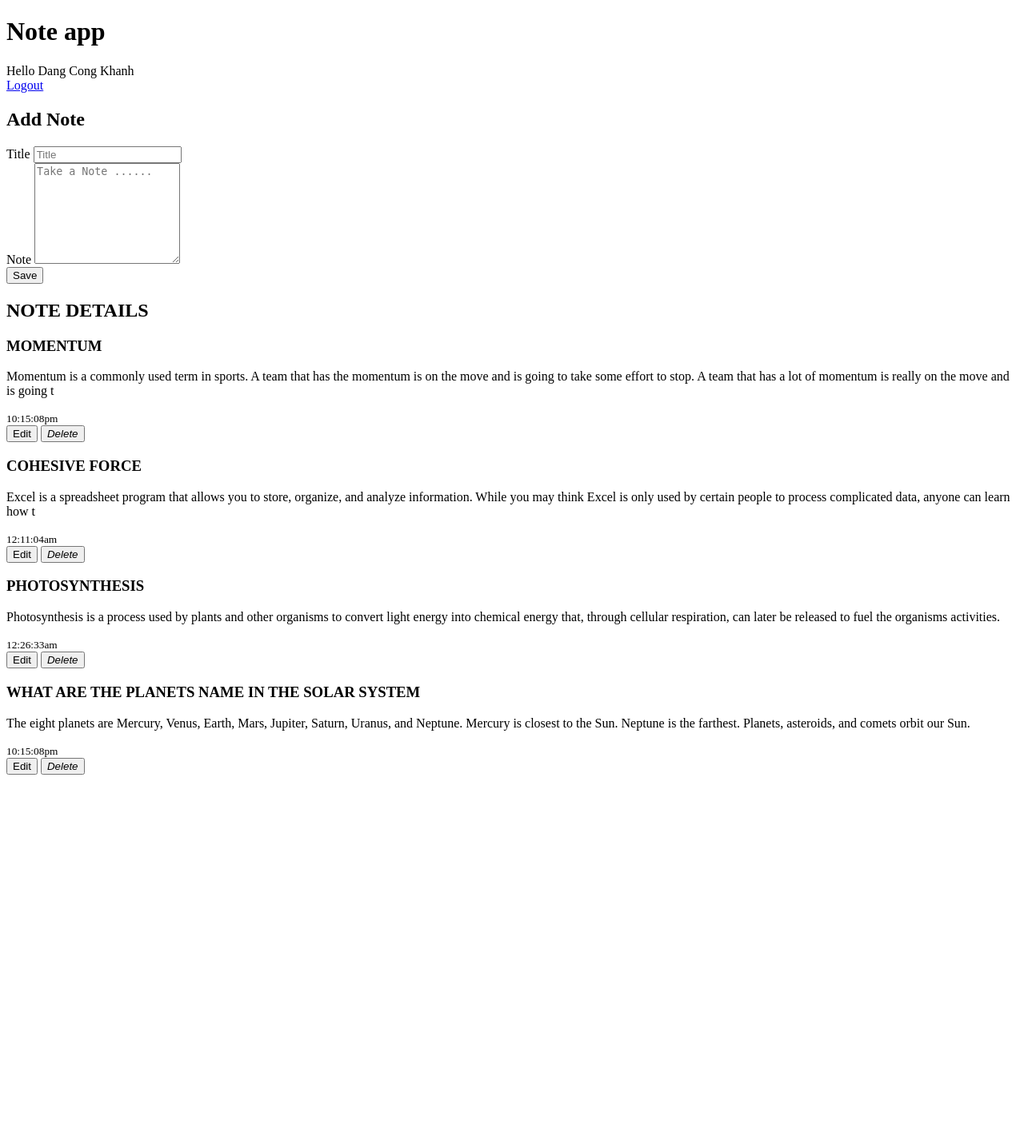
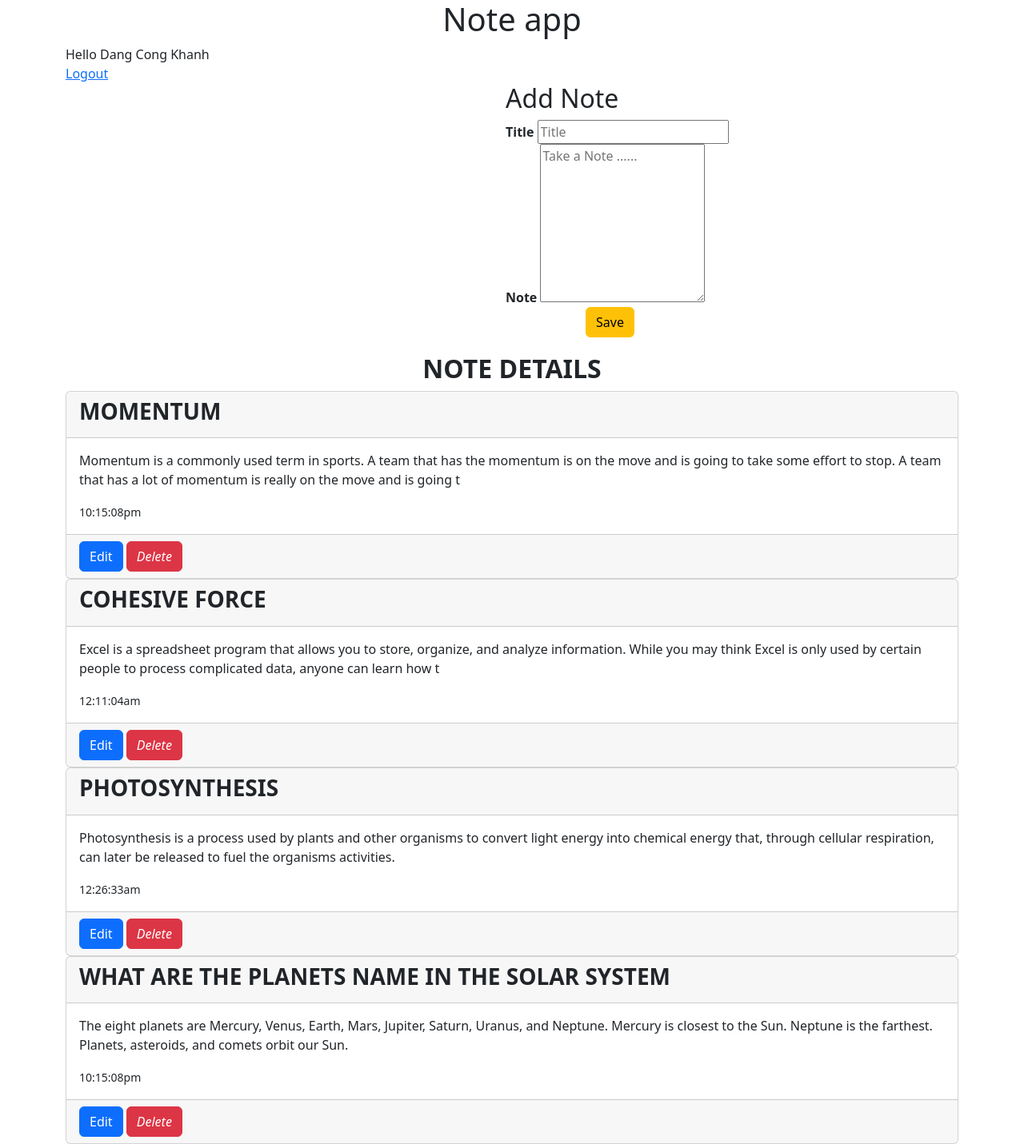
Before and after one commit to vinh16302/Programming-Integration-Project, a PHP site: page /notebook.php in a window 1280 px wide. Shown: the whole page at 80% size. Before the commit the page ends 969 px from the top, so only its background shows below. Run offline with PHP 8.4, Linux system fonts and the light colour scheme; the visitor is signed in with stand-in values (Sample User, id 1); data comes from the database, SQL or seed files in the repository.

Commit message:
Update notebook.php

```diff
--- a/NoteApp/notebook.php
+++ b/NoteApp/notebook.php
@@ -61,10 +61,13 @@ if (isset($_GET['delete'])) {
 <html lang="en">
 
 <header>
-  <h1>Note app</h1>
+  <h1 class="text-center">Note app</h1>
+  <link href="https://cdn.jsdelivr.net/npm/bootstrap@5.2.1/dist/css/bootstrap.min.css" rel="stylesheet"
+    integrity="sha384-iYQeCzEYFbKjA/T2uDLTpkwGzCiq6soy8tYaI1GyVh/UjpbCx/TYkiZhlZB6+fzT" crossorigin="anonymous">
 </header>
 
 <body>
+  <div class="container">
   <?php
     $query= mysqli_query($conn,"select * from register where user_ID = '$session_id'")or die(mysqli_error());
     $row = mysqli_fetch_array($query);
@@ -76,38 +79,62 @@ if (isset($_GET['delete'])) {
   ?>
   <a href="logout.php">Logout</a>
 
+  <div style="margin-left:550px; margin-bottom:20px">
   <h2>Add Note</h2>
   <form method="POST">
     <div class="form-group">
-      <label>Title</label>
+      <label class="fw-bold">Title</label>
       <input name="title" type="text" placeholder="Title">
     </div>
 
     <div class="form-group">
-      <label>Note</label>
+      <label class="fw-bold">Note</label>
       <textarea name="note" rows="8" data-minwords="8" data-required="true" placeholder="Take a Note ......"></textarea>
     </div>
 
-    <div class="m-t-lg">
-      <button class="btn btn-sm btn-default" name="submit" type="submit">Save</button>
+    <div style="margin-left:100px" class="m-t-lg">
+      <button class="btn btn-warning btn-default" name="submit" type="submit">Save</button>
     </div>
   </form>
+  </div>
 
-  <h2 style = "text-transform:uppercase;"><b>Note Details</b></h2>
+    <div>
+
+    </div>
+  <h2 style = "text-transform:uppercase;text-align:center"><b>Note Details</b></h2>
 
 
   <?php foreach($notesArray as $note)
   { ?>
+  <div class="card">
+    <div class="card-header">
     <h3 style = "text-transform:uppercase;"><b> <?php echo $note['title'] ?></b></h3>
+    </div>
+    <div class="card-body">
     <p><?php echo substr($note['note'], 0, 200)?></p>
     <small> <?php echo $note['time_in']; echo "</br>"; ?></small>
+    </div>
+    <div class="card-footer">
+    <a href="edit_note.php?edit=<?php echo $note['note_id'];?>"><button type="button" class="btn btn-primary"  title="Show">Edit<i></i></button></a>
+  <a href="notebook.php?delete=<?php echo $note['note_id'];?>"><button type="button" class="btn btn-danger" title="Remove"><i>Delete</i></button></a>
+    </div>
+  </div>
 
-  <a href="edit_note.php?edit=<?php echo $note['note_id'];?>"><button type="button"  title="Show">Edit<i></i></button></a>
-  <a href="notebook.php?delete=<?php echo $note['note_id'];?>"><button type="button" title="Remove"><i>Delete</i></button></a>
+
+
+
 
   <?php
   } ?>
+  </div>
 
 
+<script src="https://cdn.jsdelivr.net/npm/@popperjs/core@2.11.6/dist/umd/popper.min.js"
+    integrity="sha384-oBqDVmMz9ATKxIep9tiCxS/Z9fNfEXiDAYTujMAeBAsjFuCZSmKbSSUnQlmh/jp3" crossorigin="anonymous">
+  </script>
+
+  <script src="https://cdn.jsdelivr.net/npm/bootstrap@5.2.1/dist/js/bootstrap.min.js"
+    integrity="sha384-7VPbUDkoPSGFnVtYi0QogXtr74QeVeeIs99Qfg5YCF+TidwNdjvaKZX19NZ/e6oz" crossorigin="anonymous">
+  </script>
 </body>
 </html>
```
